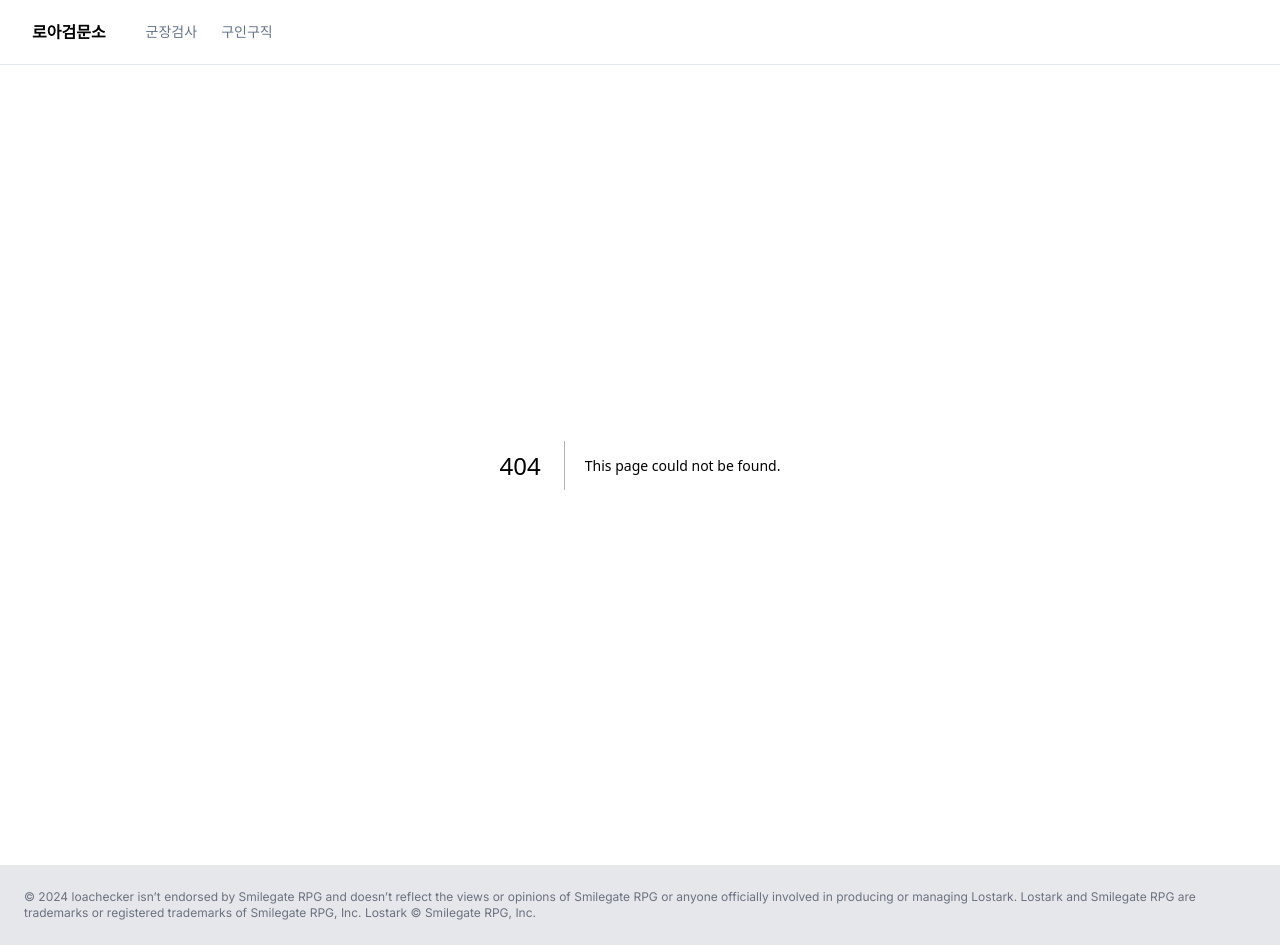
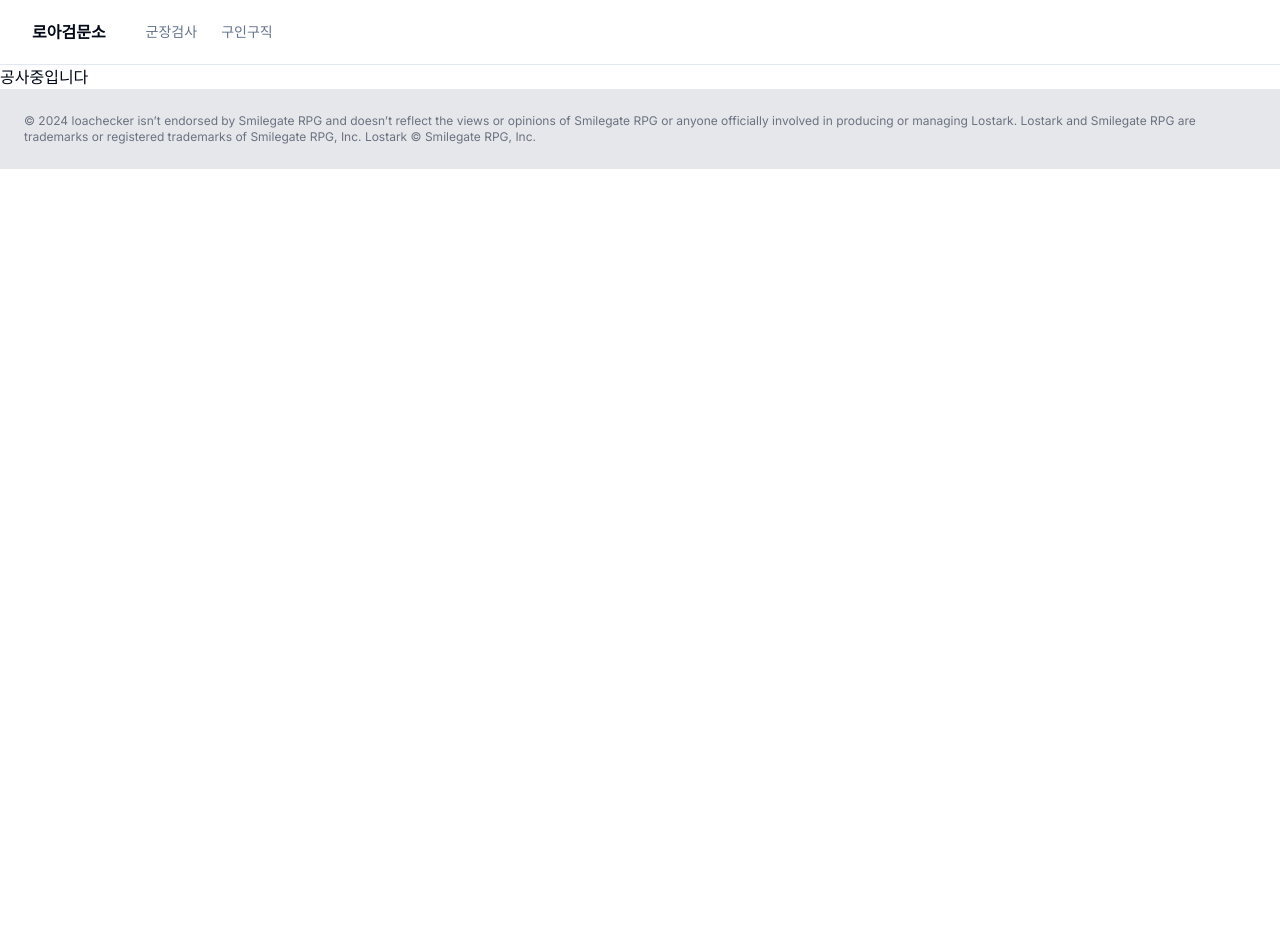
Before and after one commit to San-Goon/loa-checkpoint, a Next.js app: page /jobsearch in a window 1280 px wide. Before the commit this address had no page. After the commit the page ends 800 px from the top, so only its background shows below. Built offline with nearby package versions, Linux system fonts and the light colour scheme.

Commit message:
feat: make jobsearch component temp

```diff
--- /dev/null
+++ b/src/app/jobsearch/page.tsx
@@ -0,0 +1,3 @@
+export default function Home() {
+  return <div>공사중입니다</div>;
+}
```
